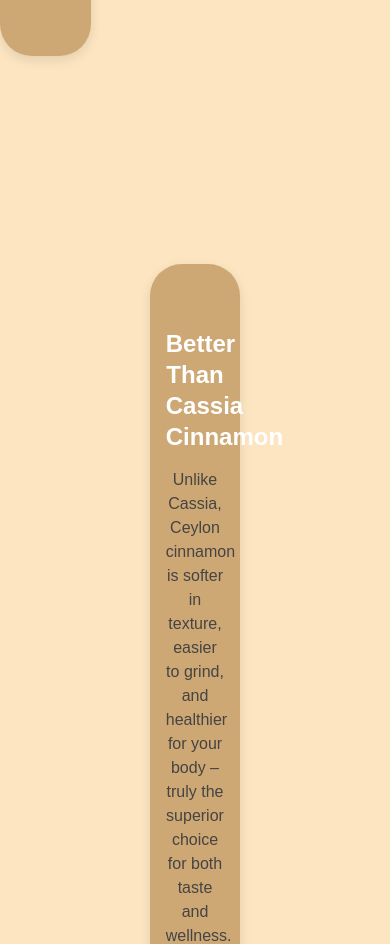
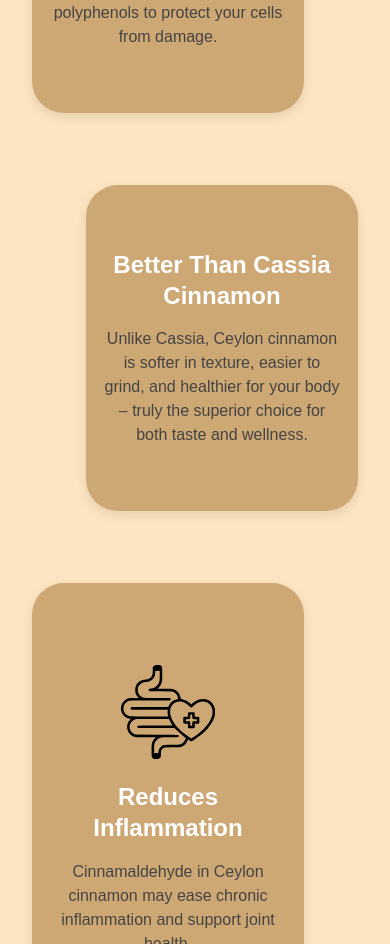
Before and after one commit to oshankkkk/Kurundu, a React (Vite) app: page / in a window 390 px wide. Shown: the part 1680-2624 px from the top of the page. Built offline with nearby package versions, Linux system fonts and the light colour scheme.

Commit message:
add responsive desgin to cinnamon benefits section

```diff
--- a/src/components/cinnSOGud/benefits.css
+++ b/src/components/cinnSOGud/benefits.css
@@ -2,41 +2,94 @@
   background-color: #cea874;
   border-radius: 2rem;
   padding: 4rem 1rem;
-  max-width: 15%;
+  width: 15rem;
   box-shadow: 0 4px 12px rgba(0, 0, 0, 0.1);
   text-align: center;
   font-family: sans-serif;
   z-index: 2;
 }
-.support-card:nth-child(1){
-/* background-color: aqua; */
-margin-top: 8rem;
-}
-.support-card:nth-child(2){
- margin-left: 20rem;
-}
-.card-wrapper:nth-child(odd)  {
-  display: flex;
-  justify-content: center;
-  /* background-color: blue; */
-}
+
 .support-card:hover {
   transform: translateY(-2px);
   box-shadow: 0 6px 20px rgba(0, 0, 0, 0.15);
 }
+.card-wrapper,.card-wrapperL {
+  display: flex;
+  align-items: center;
+  margin: 20px 0;
+}
+
+/* 1st and 4th – Left aligned */
+.card-wrapper:nth-child(1),
+.card-wrapper:nth-child(4) {
+  justify-content: flex-start;
+}
+
+/* 2nd and 5th – Right aligned */
+.card-wrapper:nth-child(2),
+.card-wrapper:nth-child(5) {
+  justify-content: flex-end;
+}
+
+/* 3rd – Center aligned */
+.card-wrapper:nth-child(3) {
+  justify-content: center;
+}
 
 .card-title {
   color: white;
-  font-size: 24px;
+  font-size:1.5rem;
   font-weight: 600;
-  margin: 0 0 16px 0;
+  margin: 0 0 1rem 0;
   line-height: 1.3;
 }
 
 .card-description {
   color: #444;
-  font-size: 16px;
+  font-size:1rem;
   line-height: 1.5;
   margin: 0;
   font-weight: 400;
 }
+/* Tablets (portrait) - 768px and below */
+@media (max-width: 768px) {
+/* 1st and 4th – Left aligned */
+.card-wrapperL{
+  justify-content:flex-end;
+}
+.card-wrapper:nth-child(4) {
+  justify-content:flex-end;
+}
+
+
+.card-wrapper:nth-child(5) {
+  justify-content: flex-start;
+
+}
+
+/* 3rd – Center aligned */
+.card-wrapper:nth-child(3) {
+  justify-content:flex-start;
+}
+
+/* .card-title,.card-description{
+  font-size: 1rem;
+} */
+.support-card{
+  min-width: 15%;
+}
+}
+/* Phones (landscape) - 600px and below */
+@media (max-width: 600px) {
+  /* Styles for phones in landscape orientation */
+}
+
+/* Phones (portrait) - 480px and below */
+@media (max-width: 480px) {
+  /* Styles for most smartphones */
+}
+
+/* Very small phones or watches - 375px and below */
+@media (max-width: 375px) {
+  /* Styles for small phones like iPhone SE */
+}
--- a/src/components/cinnSOGud/benefits.jsx
+++ b/src/components/cinnSOGud/benefits.jsx
@@ -1,17 +1,33 @@
-import "./benefits.css"
+import "./benefits.css";
+import { useRef } from "react";
+import gsap from "gsap";
+import { useGSAP } from "@gsap/react";
+import { ScrollTrigger } from "gsap/ScrollTrigger";
 
-function Benefits({ benefit ,children})  {
+gsap.registerPlugin(ScrollTrigger, useGSAP);
+
+function Benefits({ benefit, children }) {
+  const cardRef = useRef();
+
+  useGSAP(() => {
+    gsap.from(cardRef.current, {
+      scrollTrigger: {
+        trigger: cardRef.current,
+        start: "top 90%",
+      },
+      y: 60,
+      duration: 1,
+      ease: "power2.out",
+    });
+  }, { scope: cardRef });
+
   return (
-    <div className="support-card" >
-      <div className="card-icon">
-        {children}
-      </div>
+    <div className="support-card" ref={cardRef}>
+      <div className="card-icon">{children}</div>
       <h2 className="card-title">{benefit.title}</h2>
-      <p className="card-description">
-        {benefit.description}
-      </p>
+      <p className="card-description">{benefit.description}</p>
     </div>
-  )
-};
+  );
+}
 
 export default Benefits;
--- a/src/components/cinnSOGud/cinnSoGud.css
+++ b/src/components/cinnSOGud/cinnSoGud.css
@@ -3,15 +3,13 @@
     display: flex;
     flex-direction: column;
 gap: 2rem;
-padding-bottom: 20rem;
+padding: 20rem 20rem ;
 margin-top: 2rem;
+padding-top :0rem ;
 }
 
 .card-wrapper{
-  margin-top: 3rem;
   display: flex;
-  justify-content: space-evenly;
-align-items: flex-start
 }
 
 .topic-wrapper{
@@ -20,7 +18,6 @@ align-items: flex-start
   top:10%;
   right: 0%;
   left: 0%;
-  /* background-color: aqua; */
   display: flex;
   justify-content: center;
 }
@@ -40,6 +37,58 @@ align-items: flex-start
   font-size: 1.5rem;
 }
 .benefits-svg-icons{
-  width: 100px;
-  height: 130px;
+  max-width: 100px;
+  max-height: 130px;
 }
+/* @media (max-width: 1200px) {
+.scroll-wrapper{
+  padding: 7rem 7rem;
+}
+} */
+
+/* Large desktops - 1536px and below */
+@media (max-width: 1536px) {
+  /* Styles for large desktops */
+}
+
+/* Standard desktops - 1280px and below */
+@media (max-width: 1280px) {
+.scroll-wrapper{
+ padding: 20rem 5rem;
+padding-top :0rem ;
+}
+}
+
+/* Laptops / Tablets (landscape) - 1024px and below */
+@media (max-width: 1024px) {
+ .scroll-wrapper{
+ padding: 20rem 2rem;
+padding-top :0rem ;
+} /* Styles for tablets in landscape or small laptops */
+}
+
+/* Tablets (portrait) - 768px and below */
+@media (max-width: 768px) {
+ /* .topic-text h2{
+  font-size: 2rem;
+}
+.topic-text h3{
+  font-size: 1rem;
+
+} */
+}
+
+/* Phones (landscape) - 600px and below */
+@media (max-width: 600px) {
+  /* Styles for phones in landscape orientation */
+}
+
+/* Phones (portrait) - 480px and below */
+@media (max-width: 480px) {
+  /* Styles for most smartphones */
+}
+
+/* Very small phones or watches - 375px and below */
+@media (max-width: 375px) {
+  /* Styles for small phones like iPhone SE */
+}
--- a/src/components/cinnSOGud/cinnSoGud.jsx
+++ b/src/components/cinnSOGud/cinnSoGud.jsx
@@ -1,23 +1,26 @@
 import { useEffect, useRef } from "react";
 import Benefits from "./benefits.jsx";
 import "./cinnSoGud.css";
+import { useGSAP } from "@gsap/react";
+
 import { gsap } from "gsap";
 import { ScrollTrigger } from "gsap/ScrollTrigger";
 // import BloodSugarIcon from '/public/bloodSugar.svg';
-import BloodSugarIcon from '/public/bloodSuger.svg?react';
-import BrainBoost from "/public/brainBoost.svg?react"
-import HeartHealth from "/public/heartHealth.svg?react"
-import AntiBiotics from "/public/antibiotic.svg?react"
-import GutHealth from "/public/gutHealth.svg?react"
+import BloodSugarIcon from "/public/bloodSuger.svg?react";
+import BrainBoost from "/public/brainBoost.svg?react";
+import HeartHealth from "/public/heartHealth.svg?react";
+import AntiBiotics from "/public/antibiotic.svg?react";
+import GutHealth from "/public/gutHealth.svg?react";
 
 gsap.registerPlugin(ScrollTrigger);
+gsap.registerPlugin(useGSAP);
 
 export default function CinSoGud() {
   // const benefitList = benerfitObj.benefits;
   const cardWrapperRef = useRef();
   const cardWrapperEnd = useRef();
 
-  useEffect(() => {
+  useGSAP(() => {
     ScrollTrigger.create({
       trigger: cardWrapperRef.current, // Trigger when first card hits top
       start: "top 10%", // When top of first card hits top of viewport
@@ -34,7 +37,6 @@ export default function CinSoGud() {
       title: "Regulates Blood Sugar",
       description:
         "Helps lower blood glucose and improve insulin sensitivity – ideal for managing diabetes naturally.",
-
     },
     {
       title: "Packed with Antioxidants",
@@ -50,7 +52,8 @@ export default function CinSoGud() {
       title: "Supports Heart Health",
       description:
         "May help reduce bad cholesterol while maintaining healthy blood pressure.",
-    },{
+    },
+    {
       title: "Better Than Cassia Cinnamon",
       description:
         "Unlike Cassia, Ceylon cinnamon is softer in texture, easier to grind, and healthier for your body – truly the superior choice for both taste and wellness.",
@@ -60,44 +63,43 @@ export default function CinSoGud() {
       description:
         "Ceylon cinnamon has a mild, refined flavor and contains very low levels of coumarin – making it safe for daily, long-term use.",
     },
-
   ];
   return (
     <>
-            <div className="scroll-wrapper">
+      <div className="scroll-wrapper">
         <div className="topic-wrapper">
           <div className="topic-text">
             <h2>Ceylon Cinnamon </h2>
-            <h3>
-Pure, Gentle, and Superior
-            </h3>
+            <h3>Pure, Gentle, and Superior</h3>
           </div>
         </div>
 
         <div className="card-wrapper" ref={cardWrapperRef}>
           <Benefits benefit={benefits[0]}>
-          <BloodSugarIcon className="benefits-svg-icons" ></BloodSugarIcon>
-          </Benefits>
-          <Benefits benefit={benefits[1]}>
-<AntiBiotics className="benefits-svg-icons" ></AntiBiotics>
+            <BloodSugarIcon className="benefits-svg-icons"></BloodSugarIcon>
           </Benefits>
         </div>
 
         <div className="card-wrapper">
-          <Benefits benefit={benefits[4]}>
-
-          </Benefits>
-        </div>
-        <div className="card-wrapper" ref={cardWrapperEnd}>
-          <Benefits benefit={benefits[2]}>
-
-<GutHealth className="benefits-svg-icons" ></GutHealth>
-          </Benefits>
-          <Benefits benefit={benefits[3]}>
-            <HeartHealth className="benefits-svg-icons" ></HeartHealth>
+          <Benefits benefit={benefits[1]}>
+            <AntiBiotics className="benefits-svg-icons"></AntiBiotics>
           </Benefits>
         </div>
 
+        <div className="card-wrapper">
+          <Benefits benefit={benefits[4]}></Benefits>
+        </div>
+
+        <div className="card-wrapper" >
+          <Benefits benefit={benefits[2]}>
+            <GutHealth className="benefits-svg-icons"></GutHealth>
+          </Benefits>
+        </div>
+        <div className="card-wrapperL" ref={cardWrapperEnd}>
+          <Benefits benefit={benefits[3]}>
+            <HeartHealth className="benefits-svg-icons"></HeartHealth>
+          </Benefits>
+        </div>
       </div>
     </>
   );
```
